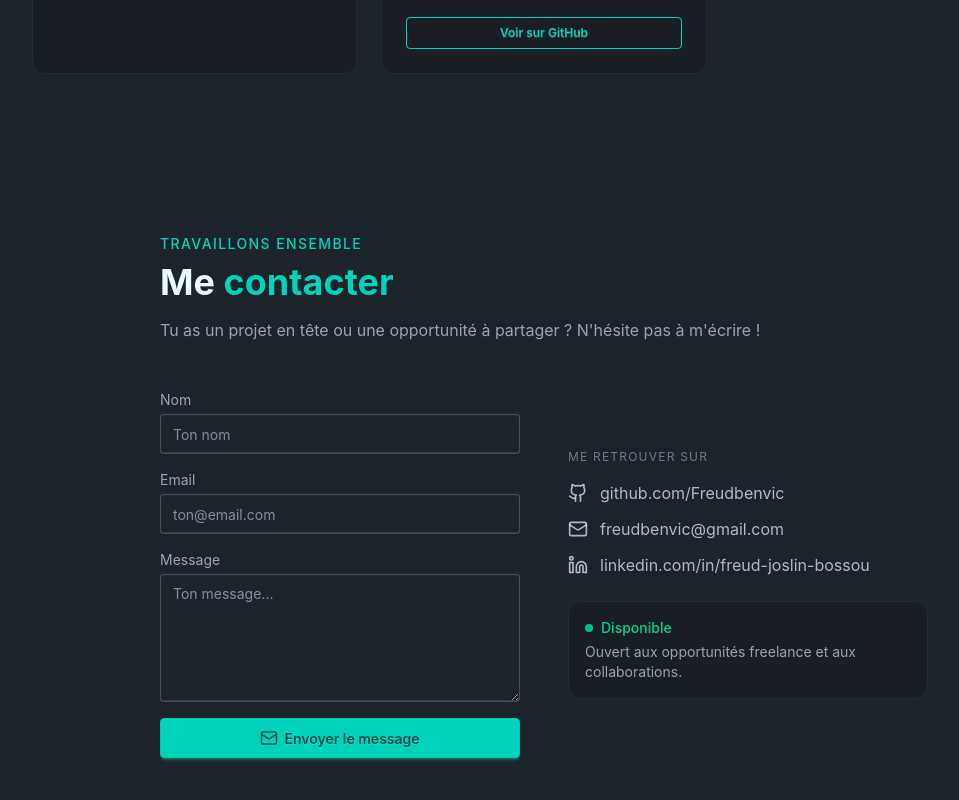
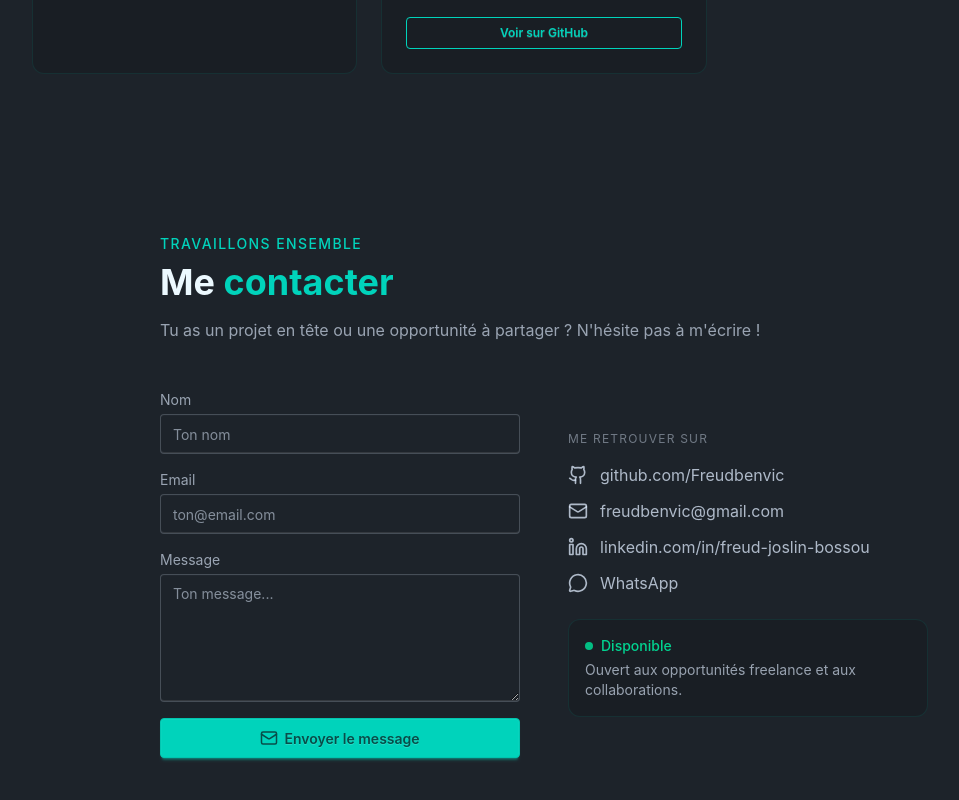
Before and after one commit to Freudbenvic/Portfolio, a React (Vite) app: page / in a window 1280 px wide. Shown: the part 3072-3872 px from the top of the page, without its empty margins (96-1055 px from the left). Built offline with nearby package versions, Linux system fonts and the light colour scheme.

Commit message:
Ajout section Contact WhatsApp

```diff
--- a/src/Components/Contacts.tsx
+++ b/src/Components/Contacts.tsx
@@ -1,4 +1,4 @@
-import { Mail, Github, Linkedin } from "lucide-react";
+import { Mail, Github, Linkedin, MessageCircle } from "lucide-react";
 
 const Contact = () => {
   return (
@@ -80,6 +80,13 @@ const Contact = () => {
                   <Linkedin size={20} />
                   linkedin.com/in/freud-joslin-bossou
                 </a>
+                <a href="https://wa.me/22940122300"
+                    target="_blank"
+                    rel="noopener noreferrer"
+                    className="flex items-center gap-3 text-base-content/70 hover:text-accent transition-colors">
+                    <MessageCircle size={20} />
+                    WhatsApp
+                    </a>
               </div>
             </div>
 
```
